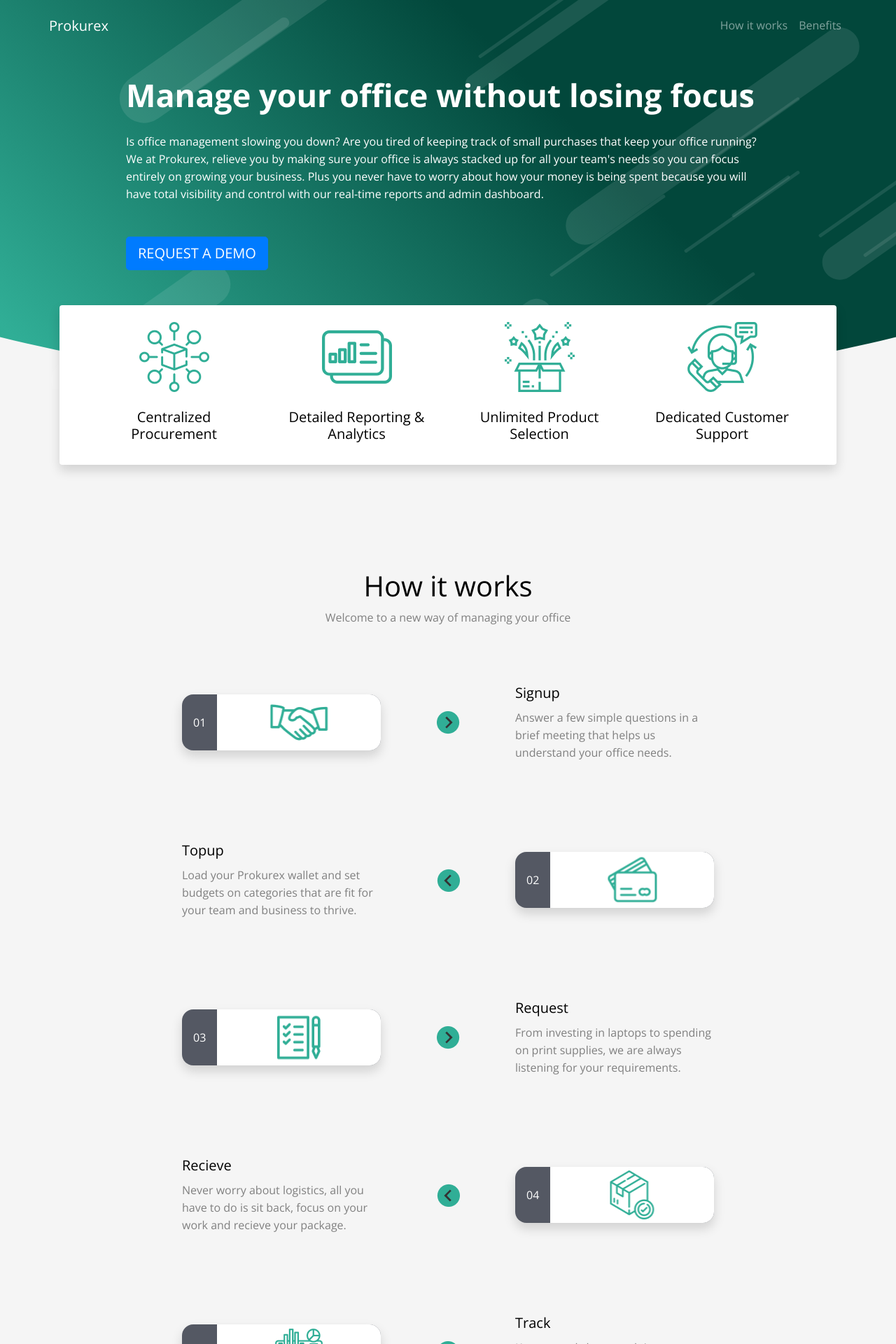
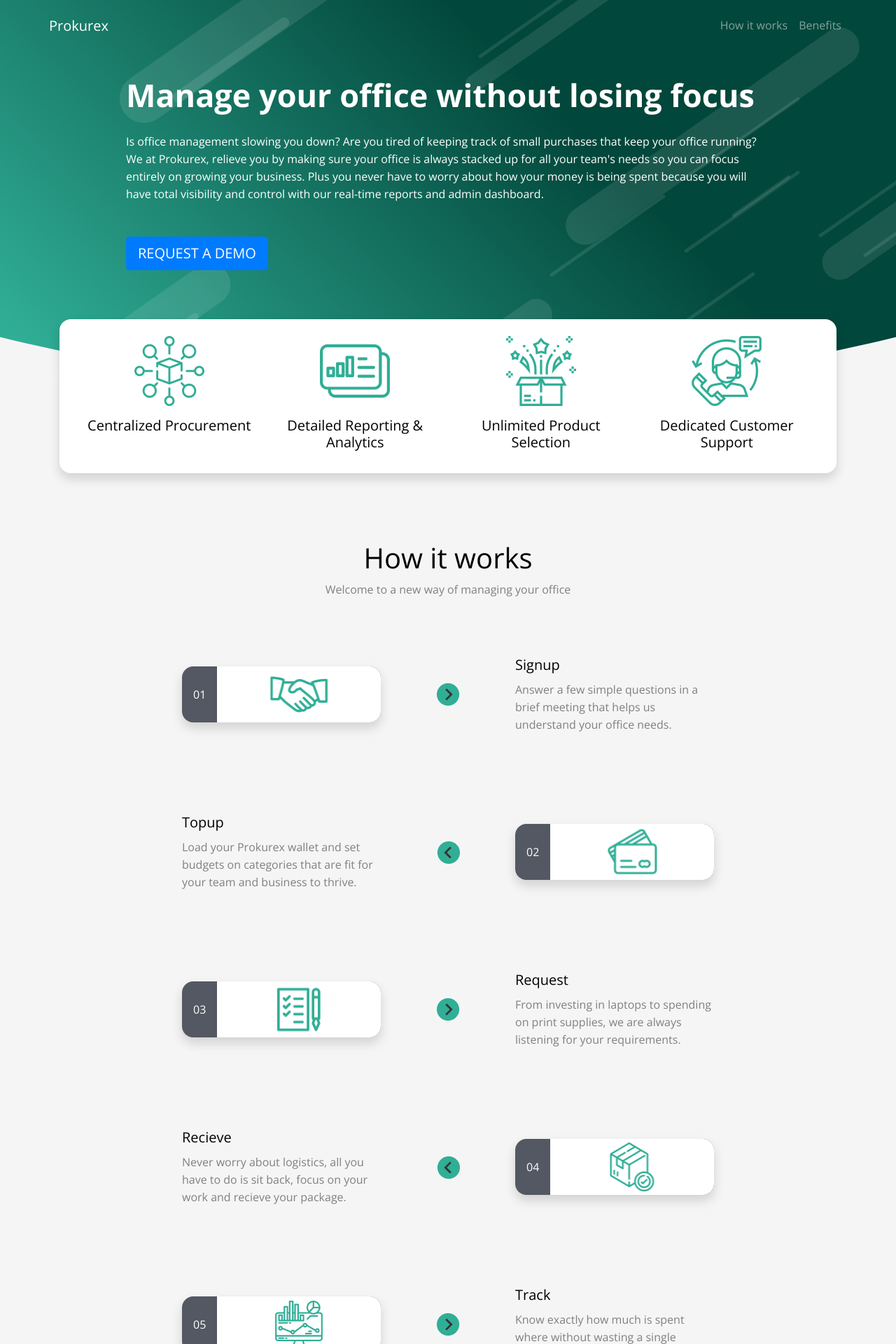
Before and after one commit to taimoorneeshat/prokurex-site, a Jekyll site: the page built from index.html, in a window 1280 px wide. Shown: the top 1920 px of the page at 70% size. Built offline with Jekyll 4.4.1, drawn with Linux system fonts in a browser that asks for light colours; nearby versions of some CDN libraries.

Commit message:
Features section made responsive

```diff
--- a/css/style.css
+++ b/css/style.css
@@ -1929,10 +1929,6 @@
   background-image: linear-gradient(45deg, #00b359 0%, #30ae96 20%, #02473b 50%);
 }
 
-.pull-top {
-  margin-top: -120px;
-}
-
 .shapes-container {
   position: absolute;
   overflow: hidden;
@@ -2111,6 +2107,18 @@
   padding: 25px;
 }
 
+/* intro */
+
+#features {
+  position: relative;
+  margin-top: -100px;
+  padding-bottom: 3rem;
+}
+
+#features .row {
+  border-radius: 1rem;
+}
+
 /* process */
 
 @media only screen and (min-width: 768px) {
--- a/index.html
+++ b/index.html
@@ -2,17 +2,15 @@
 layout: default
 ---
 
-<section class="section pt-0 position-relative pull-top">
+<section id="features">
 	<div class="container">
-		<div class="rounded shadow py-4 px-5 bg-white">
-			<div class="row">
-				{% for feature in site.data.intro.features %}
-					<div class="col-md-3 mb-4 mb-md-0 text-center">
-						<img src="{{ feature.icon | prepend: site.baseurl }}"/>
-						<h5 class="mt-4 text-capitalize h5">{{ feature.title }}</h5>
-					</div>
-				{% endfor %}
-			</div>
+		<div class="row shadow p-4 bg-white mx-0">
+			{% for feature in site.data.intro.features %}
+				<div class="col-lg-3 col-md-6 my-3 my-lg-0 text-center">
+					<img src="{{ feature.icon | prepend: site.baseurl }}"/>
+					<h5 class="mt-3 text-capitalize h5">{{ feature.title }}</h5>
+				</div>
+			{% endfor %}
 		</div>
 	</div>
 </section>
```
